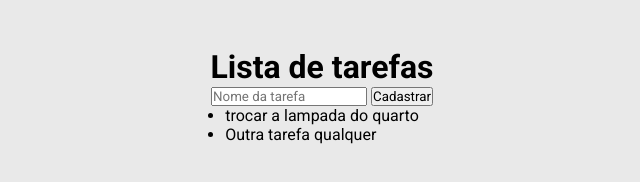
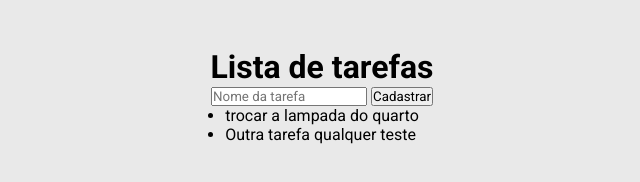
Before and after one commit to RebecaTI/jQuery-galeria-fotos, a plain HTML site: page jQuery-Exercicio/index.html in a window 1280 px wide. Shown: the full height of the page, 318-958 px from the left. Drawn offline with nearby package versions, Linux system fonts and the light colour scheme.

Commit message:
exercicio jQuery

```diff
--- a/jQuery-Exercicio/index.html
+++ b/jQuery-Exercicio/index.html
@@ -22,7 +22,7 @@
 
     <ul>
       <li class="done">trocar a lampada do quarto</li>
-      <li>Outra tarefa qualquer</li>
+      <li>Outra tarefa qualquer teste</li>
     </ul>
   </div>
 
```
